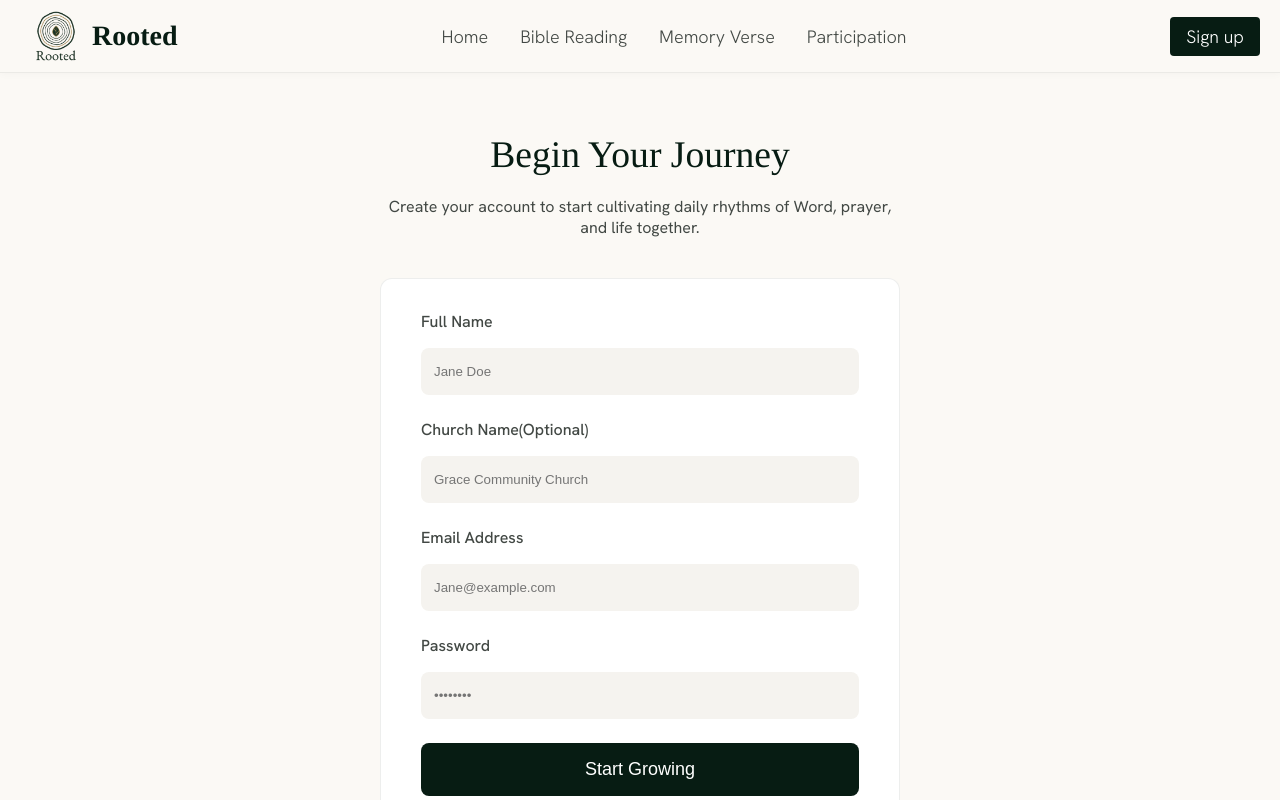
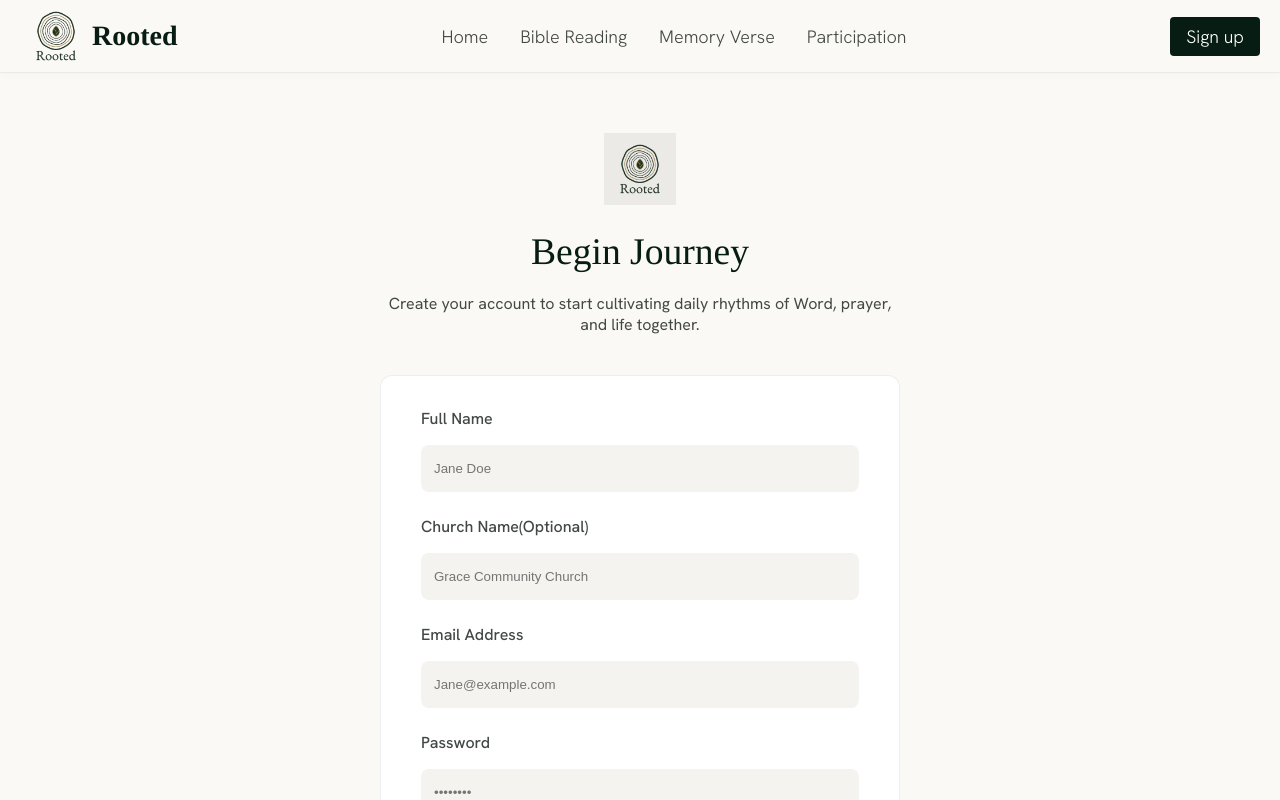
Before and after one commit to Ezekiel-builds/rooted, a React (Vite) app: page /SignUp in a window 1280 px wide. Shown: the top 800 px of the page. Built offline with nearby package versions, Linux system fonts and the light colour scheme.

Commit message:
feat(styling): Added logo to signUp page

```diff
--- a/src/pages/BibleReading.jsx
+++ b/src/pages/BibleReading.jsx
@@ -6,6 +6,6 @@ function BibleReading() {
             <Header/>
         </>
     )
-}
+};
 
 export default BibleReading;
--- a/src/pages/SignUp.css
+++ b/src/pages/SignUp.css
@@ -14,6 +14,12 @@
     display: flex;
     flex-direction: column;
     gap: 20px;
+}
+
+.form__heading .logo img {
+    width: 72px;
+    object-fit: cover;
+    background-color: var(--BORDER__COLOR);
 }
 
 .form__header {
--- a/src/pages/SignUp.jsx
+++ b/src/pages/SignUp.jsx
@@ -1,6 +1,7 @@
 import Footer from "../components/Footer";
 import Header from "../components/Header";
 import google from '../assets/Google.png';
+import logoImg from '../assets/logo.png';
 import './SignUp.css';
 
 function SignUp() {
@@ -11,8 +12,12 @@ function SignUp() {
 
             <div className="form__container">
                 <div className="form__heading">
+                    <div className="logo">
+                        <img src={logoImg} alt="Logo image" />
+                    </div>
+
                     <h3 className="form__header">
-                        Begin Your Journey
+                        Begin Journey
                     </h3>
 
                     <p className="form__description">
```
